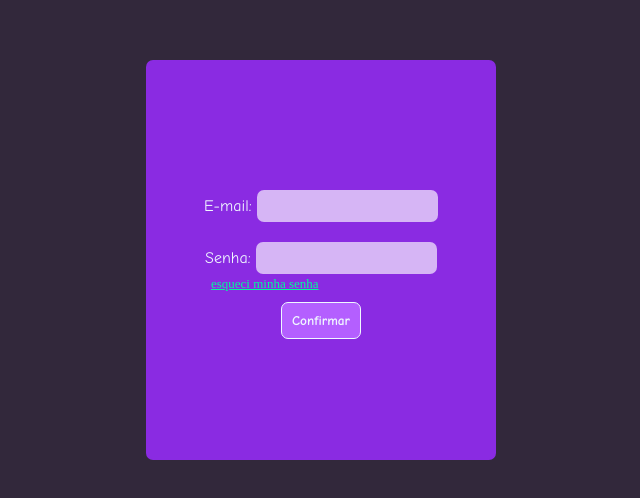
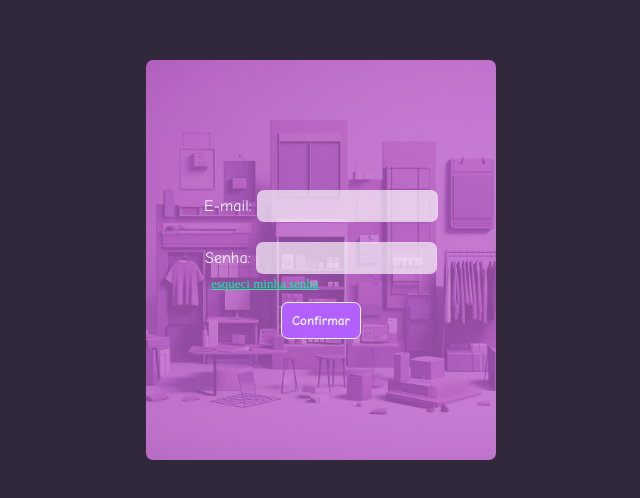
Before and after one commit to Kgabriel00/tela_de_login, a plain HTML site: page index.html in a window 1280 px wide. Shown: the part 140-638 px from the top of the page, without its empty margins (319-959 px from the left). Drawn offline with Linux system fonts and the light colour scheme.

Commit message:
projeto_login.css

```diff
--- a/projeto_login.css
+++ b/projeto_login.css
@@ -14,7 +14,7 @@ body{
     background-color: blueviolet;
     border-radius: 7px;
     margin: auto;
-    background-image: url(../imagens/fundo2_mod.png);
+    background-image: url(fundo2_mod.png);
     background-position: center center;
     background-size: cover;
 
```
